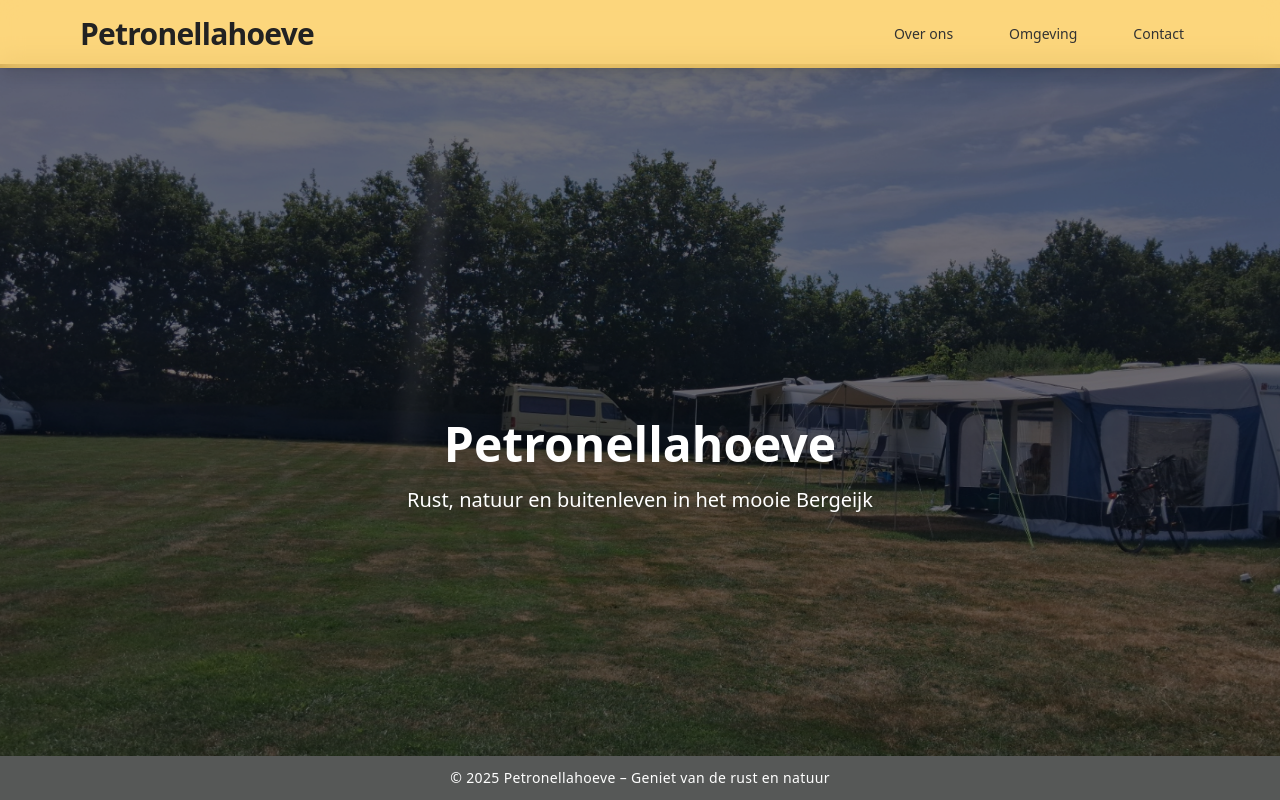
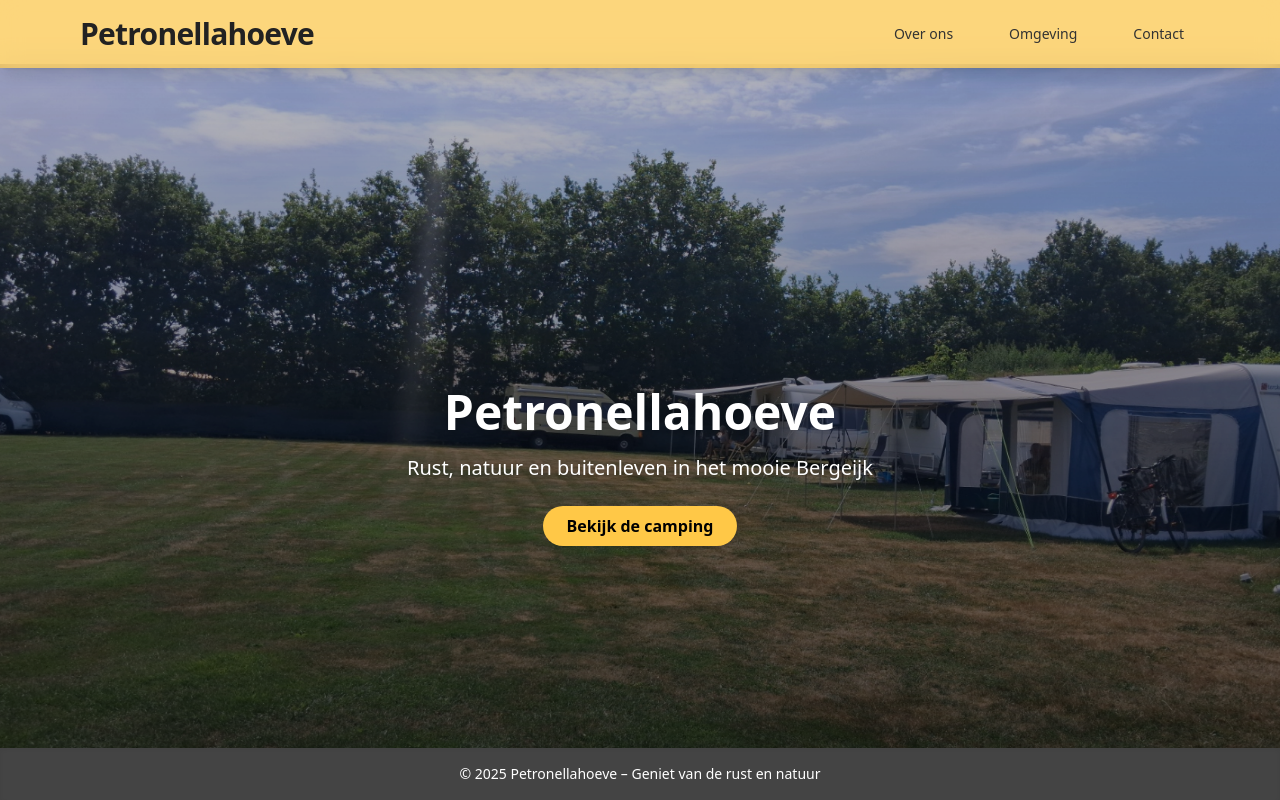
Before and after one commit to Joshua-dos-santos/petronellahoeve, a React (Vite) app: page / in a window 1280 px wide. Built offline with nearby package versions, Linux system fonts and the light colour scheme.

Commit message:
Added action button to homepage

```diff
--- a/src/components/navbar/index.jsx
+++ b/src/components/navbar/index.jsx
@@ -20,7 +20,11 @@ export default function Navbar() {
       <div className="max-w-6xl mx-auto px-4 py-4 flex justify-between items-center">
         {/* Logo */}
         <div className="text-2xl md:text-3xl font-extrabold tracking-tight">
-          <Link to="/" className="hover:opacity-90 transition" onClick={() => setMenuOpen(false)}>
+          <Link
+            to="/"
+            className="hover:opacity-90 transition"
+            onClick={() => setMenuOpen(false)}
+          >
             Petronellahoeve
           </Link>
         </div>
--- a/src/pages/homepage/index.jsx
+++ b/src/pages/homepage/index.jsx
@@ -14,19 +14,25 @@ export default function HomePage() {
             height="h-screen"
             autoplay={true}
           />
-          <div className="absolute inset-0 bg-black/40 flex flex-col justify-center items-center text-center px-6 z-10">
+          <div className="absolute inset-0 bg-gradient-to-t from-black/60 via-black/30 to-transparent flex flex-col justify-center items-center text-center px-6 z-10">
             <h1 className="text-4xl md:text-5xl font-extrabold text-white drop-shadow-lg leading-tight">
               Petronellahoeve
             </h1>
             <p className="text-lg md:text-xl mt-3 text-white max-w-xl drop-shadow-sm">
               Rust, natuur en buitenleven in het mooie Bergeijk
             </p>
+            <a
+              href="/over-ons"
+              className="mt-6 inline-block bg-[#FFC847] hover:bg-[#e6b73a] text-black font-semibold px-6 py-2 rounded-full transition shadow-md"
+            >
+              Bekijk de camping
+            </a>
           </div>
         </div>
       </main>
 
-      <footer className="bg-[#565857] text-white text-center py-3 w-full z-20 absolute bottom-0 left-0">
-        <p className="text-xs md:text-sm tracking-wide">
+      <footer className="bg-[#444] text-white text-center py-4 w-full z-20 absolute bottom-0 left-0 text-sm shadow-inner">
+        <p>
           &copy; {new Date().getFullYear()} Petronellahoeve – Geniet van de rust
           en natuur
         </p>
--- a/src/pages/omgeving/index.jsx
+++ b/src/pages/omgeving/index.jsx
@@ -16,8 +16,8 @@ export default function Omgeving() {
 
         <p className="mb-6 text-base leading-relaxed">
           Je kunt direct vanaf de camping aansluiten op verschillende{" "}
-          <strong>knooppuntroutes</strong> voor wandelen en fietsen.
-          Populaire gebieden zijn onder andere:
+          <strong>knooppuntroutes</strong> voor wandelen en fietsen. Populaire
+          gebieden zijn onder andere:
         </p>
 
         <ul className="mb-8 space-y-3 pl-5 list-none">
```
Also changed, not shown: src/pages/contact/index.jsx (+4 -3 lines).
